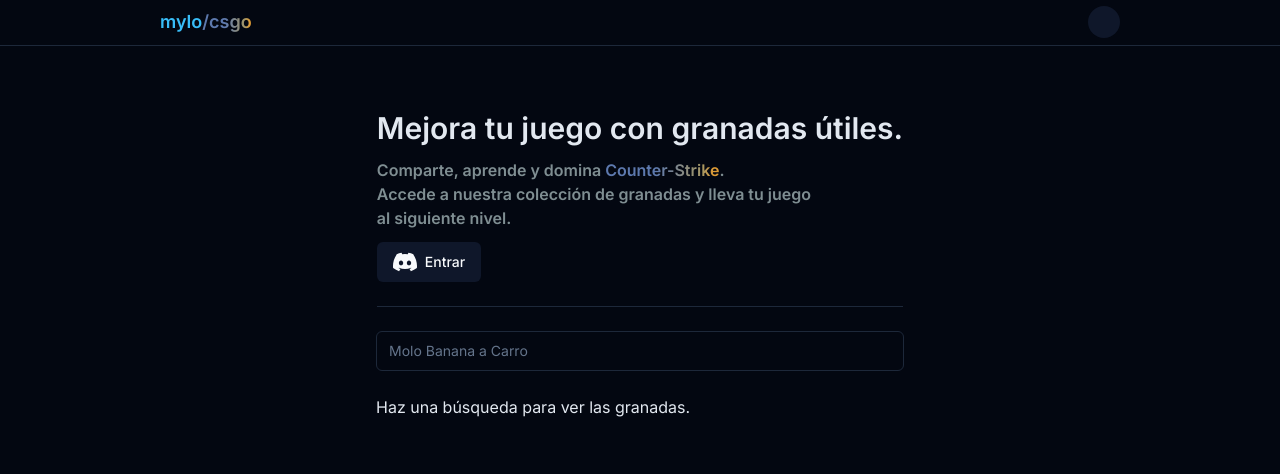
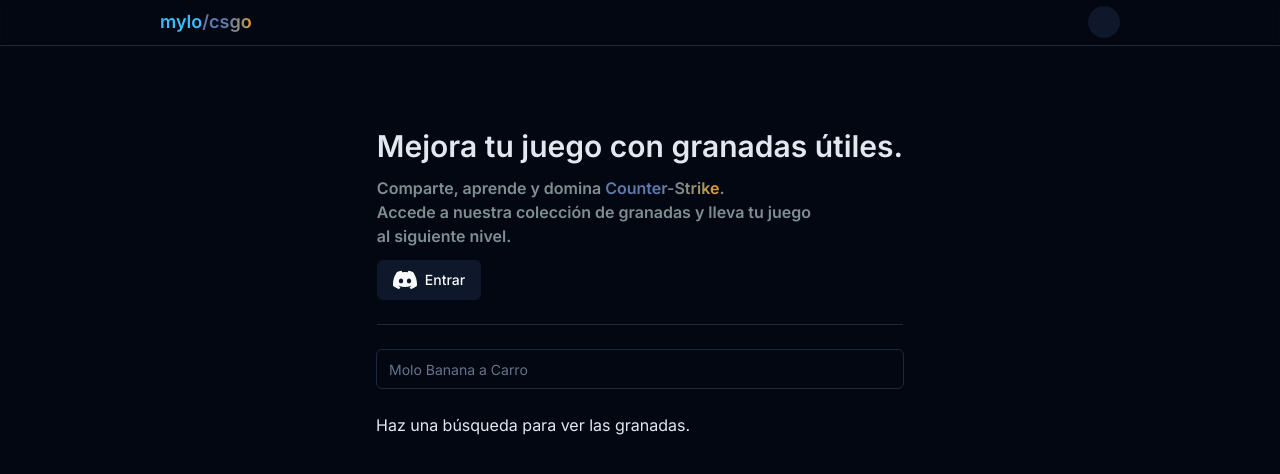
Before and after one commit to enzom-uy/mylo-cs, a Next.js app: page / in a window 1280 px wide. Shown: the top 474 px of the page. Built offline with nearby package versions, Linux system fonts and the light colour scheme; no server answers.

Commit message:
Fixed header

```diff
--- a/src/components/header.tsx
+++ b/src/components/header.tsx
@@ -6,7 +6,7 @@
     const session = await getServerSession()
     const userFirstTwoLetters = session?.user?.name?.slice(0, 2).toUpperCase()
     return (
-        <header className="w-full border-b border-b-border-dark">
+        <header className="fixed z-10 w-full border-b border-b-border-dark backdrop-blur-[3px]">
             <nav className="flex items-center justify-between px-3 py-[0.4rem] md:px-20 lg:px-40 2xl:px-72">
                 <Link
                     href="/"
--- a/src/components/main.tsx
+++ b/src/components/main.tsx
@@ -1,6 +1,6 @@
 const Main: React.FC<{ children: React.ReactNode }> = ({ children }) => {
     return (
-        <main className="flex w-full max-w-xl flex-col items-center px-6 py-16">
+        <main className="flex w-full max-w-xl flex-col items-center px-6 pt-32">
             {children}
         </main>
     )
```
